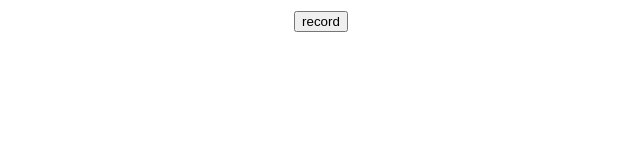
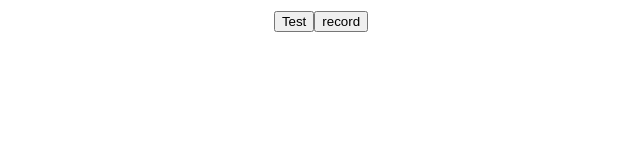
Before and after one commit to lucasaquiles/kasaya-recorder-chrome-extension, a React app: page / in a window 1280 px wide. Shown: the top 160 px of the page, without its empty margins (319-959 px from the left). Built offline with nearby package versions, Linux system fonts and the light colour scheme.

Commit message:
correção da comunicação do content script com a extension

```diff
--- a/src/App.js
+++ b/src/App.js
@@ -1,3 +1,4 @@
+
 /*global chrome*/
 
 import React, {Component} from 'react';
@@ -19,6 +20,18 @@ class App extends Component {
   }
 
   startRecording = () => {
+
+    chrome.tabs.query({active: true, currentWindow: true}, function(tabs) {
+
+      var port = chrome.runtime.connect({name: tabs[0].id.toString()});
+      port.postMessage({tab: tabs[0].title});
+
+      port.onMessage.addListener(function(msg) {
+        console.log(msg);
+
+        port.postMessage({answer: "Ok"});
+      });
+    });
 
     this.setState({
       status: true
@@ -43,6 +56,7 @@ class App extends Component {
     }else{
       return (
         <div className="App" style={{ padding: '10px' }}>
+          <button onClick={() => this.startRecording()}>Test</button>
           <button onClick={() => startRecord()}>
             record {status}
           </button>
--- a/src/reducers/recorderReducer.js
+++ b/src/reducers/recorderReducer.js
@@ -11,7 +11,8 @@ export const recorderReducer = (state = initialState, action) => {
 
 	switch(action.type) {
 
-		case START_RECORDER : return {
+		case START_RECORDER :
+		return {
 			...state,
 			isRecording: action.isRecording
 		};
```
Also changed, not shown: public/background.js (+6 -10 lines), src/actions/index.js (+6 -4 lines).
